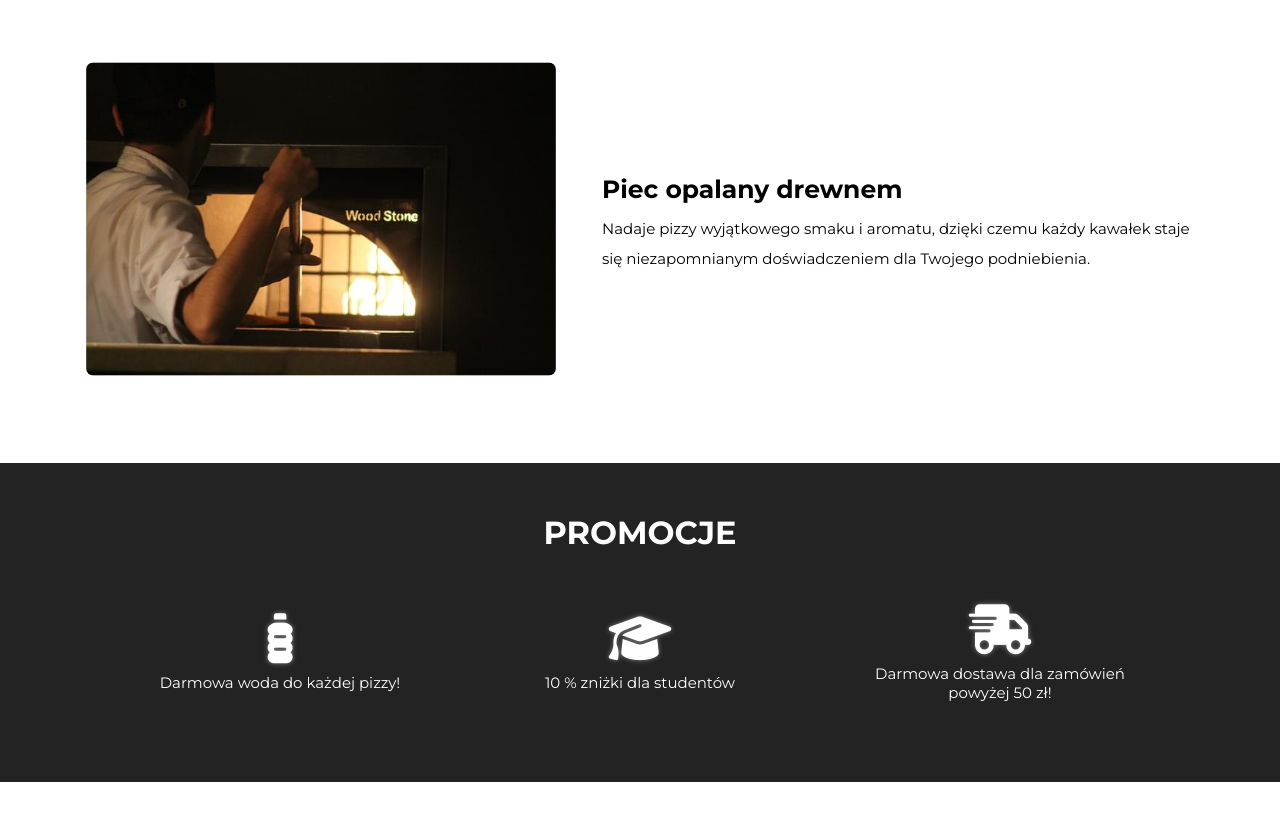
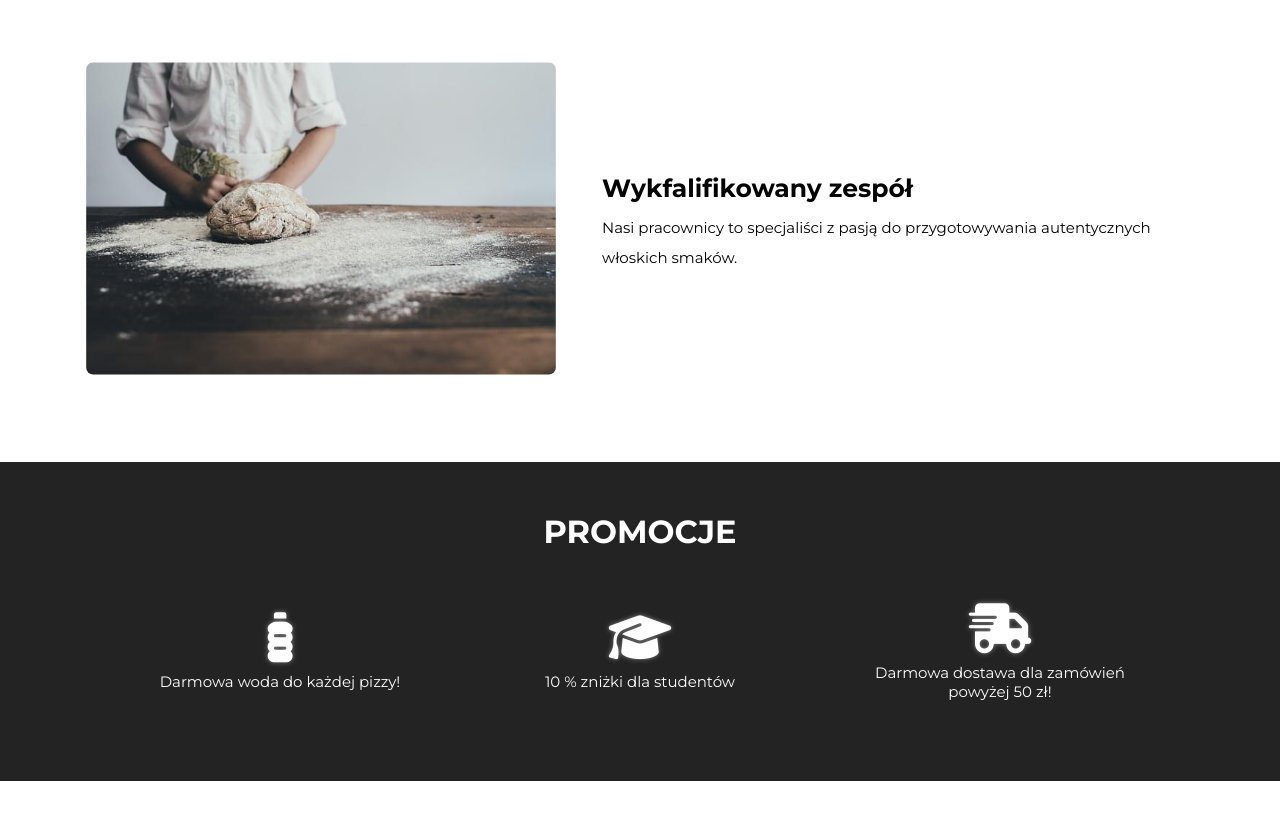
Before and after one commit to BlackMattdev/Pizzeria, a website: page index.html in a window 1280 px wide. Shown: the part 1253-2081 px from the top of the page. Drawn offline with Linux system fonts and the light colour scheme; a web font is replaced by a local one.

Commit message:
Change description in third box - aboutus

```diff
--- a/index.html
+++ b/index.html
@@ -89,11 +89,12 @@
 
 
                 <div class="aboutus__box">
-                    <img src="./dist/img/woodSmall.jpg" alt="Piec opiekany drewnem" class="aboutus__box-img">
+                    <img src="./dist/img/pizzamanSmall.jpg" alt="Piec opiekany drewnem" class="aboutus__box-img">
                     <div class="aboutus__box-text">
-                        <h3 class="aboutus__box-text-title">Piec opalany drewnem</h3>
-                        <p class="aboutus__box-text-description">Nadaje pizzy wyjątkowego smaku i aromatu, dzięki czemu
-                            każdy kawałek staje się niezapomnianym doświadczeniem dla Twojego podniebienia.</p>
+                        <h3 class="aboutus__box-text-title">Wykfalifikowany zespół</h3>
+                        <p class="aboutus__box-text-description">Nasi pracownicy to specjaliści z pasją do
+                            przygotowywania autentycznych włoskich smaków.
+                        </p>
                     </div>
 
                 </div>
@@ -154,8 +155,8 @@
                 <div class="contact__map">
                     <iframe
                         src="https://www.google.com/maps/embed?pb=!1m18!1m12!1m3!1d2504.9126825027056!2d17.029732416480726!3d51.110071179571804!2m3!1f0!2f0!3f0!3m2!1i1024!2i768!4f13.1!3m3!1m2!1s0x470fc275a50ef701%3A0x5c18c52500646566!2sStare%20Miasto%2C%2052-007%20Wroc%C5%82aw!5e0!3m2!1spl!2spl!4v1680203394242!5m2!1spl!2spl"
-                        style="border:0;" allowfullscreen="" loading="lazy"
-                        referrerpolicy="no-referrer-when-downgrade" class="contact__map-iframe"></iframe>
+                        style="border:0;" allowfullscreen="" loading="lazy" referrerpolicy="no-referrer-when-downgrade"
+                        class="contact__map-iframe"></iframe>
                     <p class="contact__map-text contact__map-text-mobile"><i class="fa-solid fa-arrow-turn-up"></i>
                         Wpadaj do nas na pizze!</p>
                     <p class="contact__map-text contact__map-text-desktop"><i class="fa-solid fa-reply"></i> Wpadaj do
```
Also changed, not shown: dist/img/pizzamanSmall.jpg (added), dist/js/main.min.js, 1 other file.
